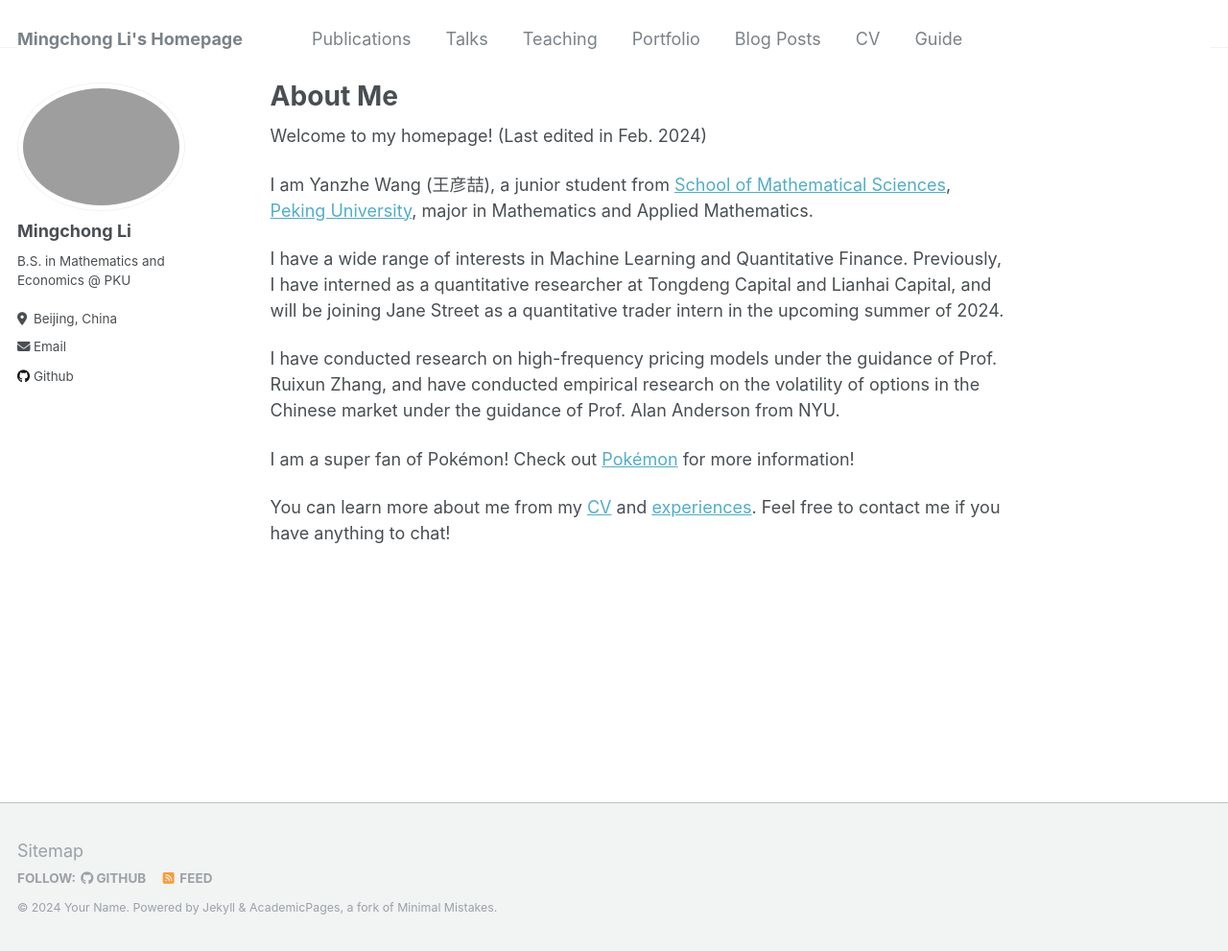
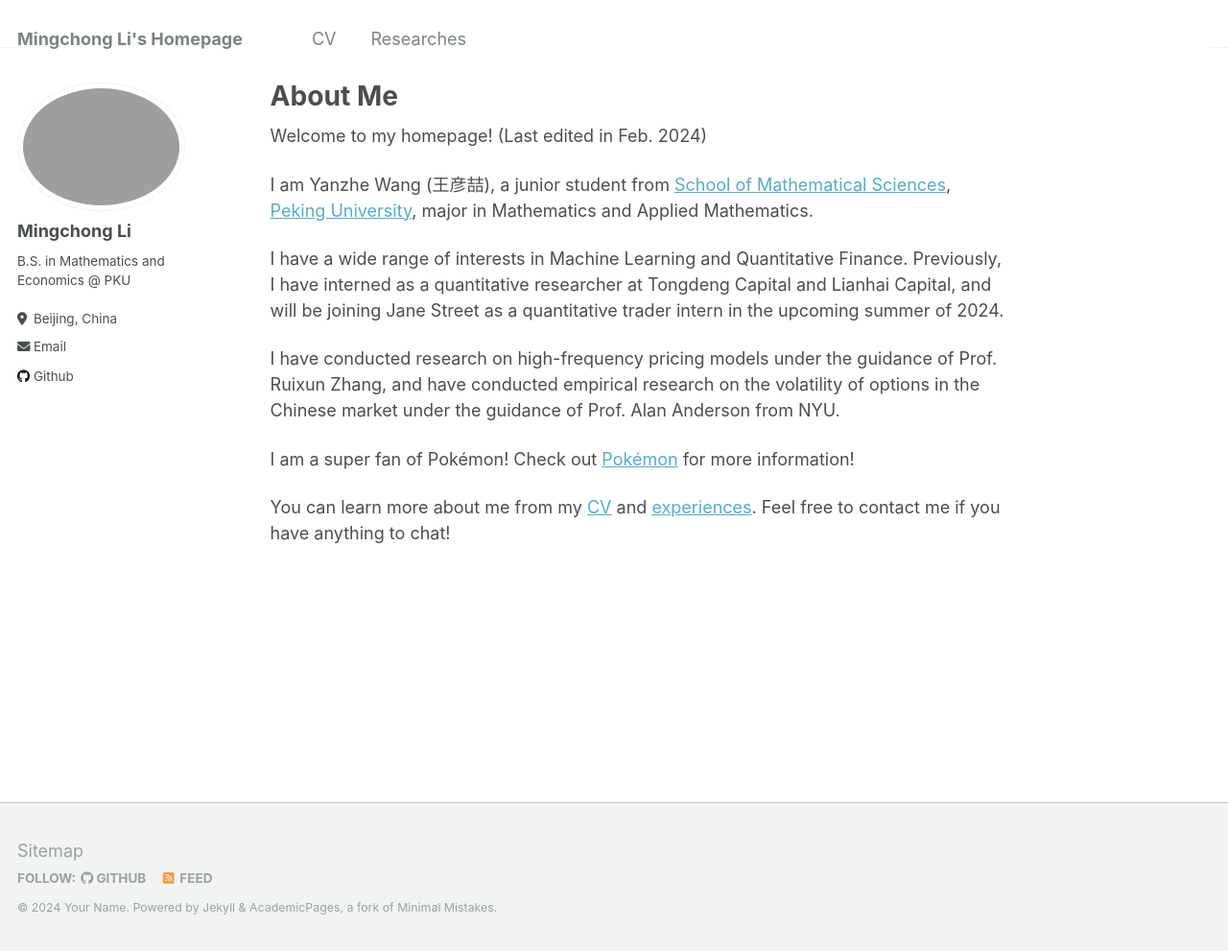
Before and after one commit to Elainamath/Elainamath.github.io, a Jekyll site: the page built from _pages/about.md, in a window 1280 px wide and 991 px high. Shown: the whole window at 96% size. Built offline with Jekyll 4.4.1, drawn with Linux system fonts in a browser that asks for light colours; part of the change alters nothing that is shown.

Commit message:
Update navigation.yml

```diff
--- a/_data/navigation.yml
+++ b/_data/navigation.yml
@@ -1,22 +1,25 @@
 # main links links
 main:
-  - title: "Publications"
-    url: /publications/
+  # - title: "Publications"
+  #   url: /publications/
 
-  - title: "Talks"
-    url: /talks/
+  # - title: "Talks"
+  #   url: /talks/
 
-  - title: "Teaching"
-    url: /teaching/
+  # - title: "Teaching"
+  #   url: /teaching/
 
-  - title: "Portfolio"
-    url: /portfolio/
+  # - title: "Portfolio"
+  #   url: /portfolio/
 
-  - title: "Blog Posts"
-    url: /year-archive/
+  # - title: "Blog Posts"
+  #   url: /year-archive/
 
   - title: "CV"
     url: /cv/
 
-  - title: "Guide"
-    url: /markdown/
+  - title: "Researches"
+    url: /researches/
+
+  # - title: "Guide"
+  #   url: /markdown/
```
